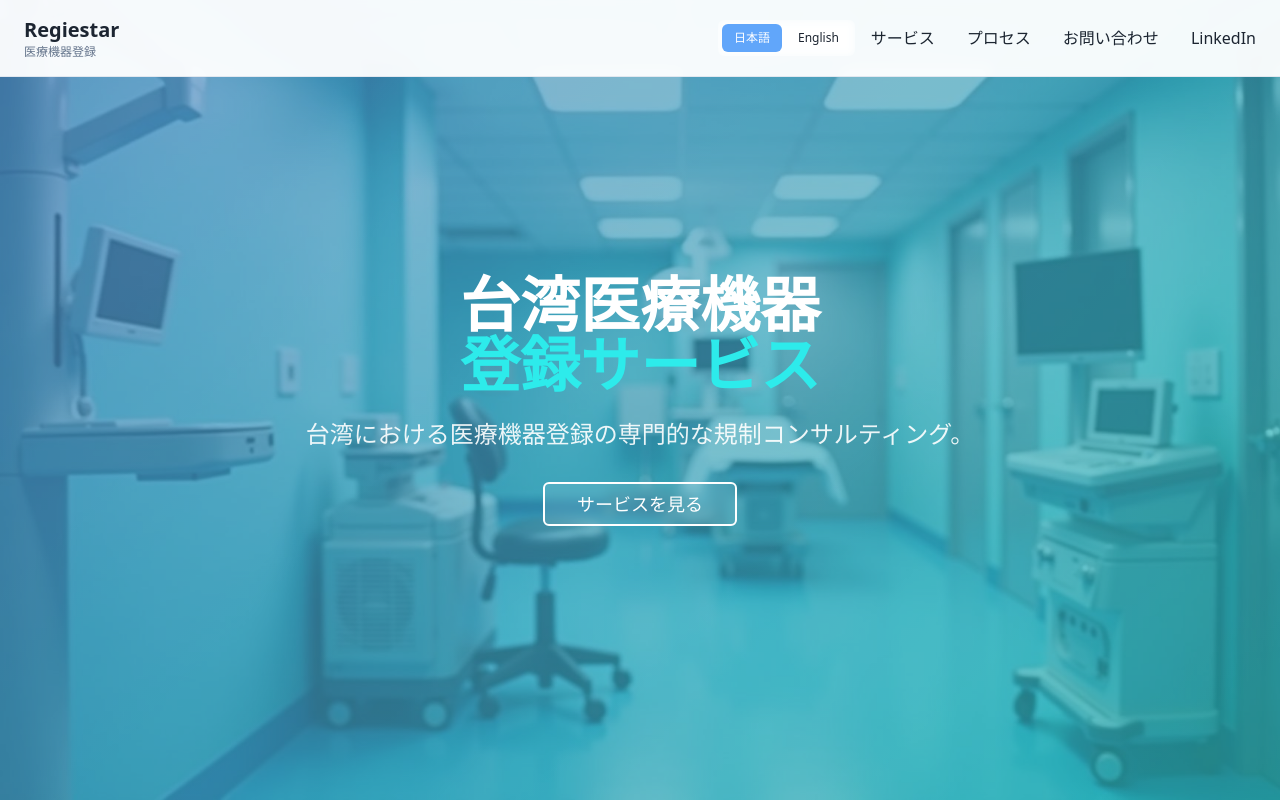
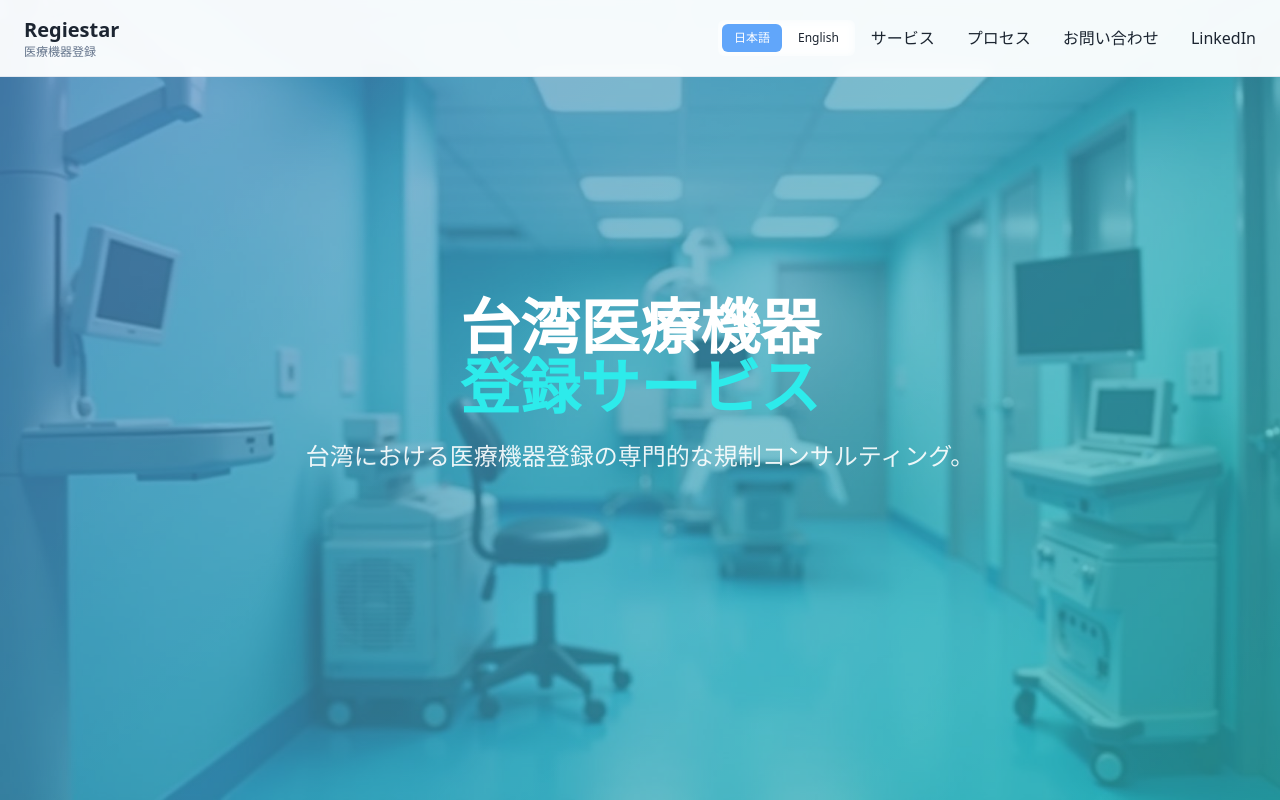
Before and after one commit to swedelin/taiwan-medreg-guide, a React (Vite) app: page / in a window 1280 px wide. Shown: the top 800 px of the page. Built offline with nearby package versions, Linux system fonts and the light colour scheme.

Commit message:
Remove button text
Removed the Japanese text "サービスを見る" from the button.

```diff
--- a/src/components/Hero.tsx
+++ b/src/components/Hero.tsx
@@ -24,11 +24,6 @@ const Hero = () => {
           {t('heroDescription')}
         </p>
 
-        <div className="flex flex-col sm:flex-row gap-4 justify-center">
-          <Button variant="medical-outline" size="lg" className="text-lg px-8 py-4 bg-white/10 backdrop-blur-sm border-white text-white hover:bg-white hover:text-medical-blue">
-            {t('heroButton2')}
-          </Button>
-        </div>
 
       </div>
     </section>
```
